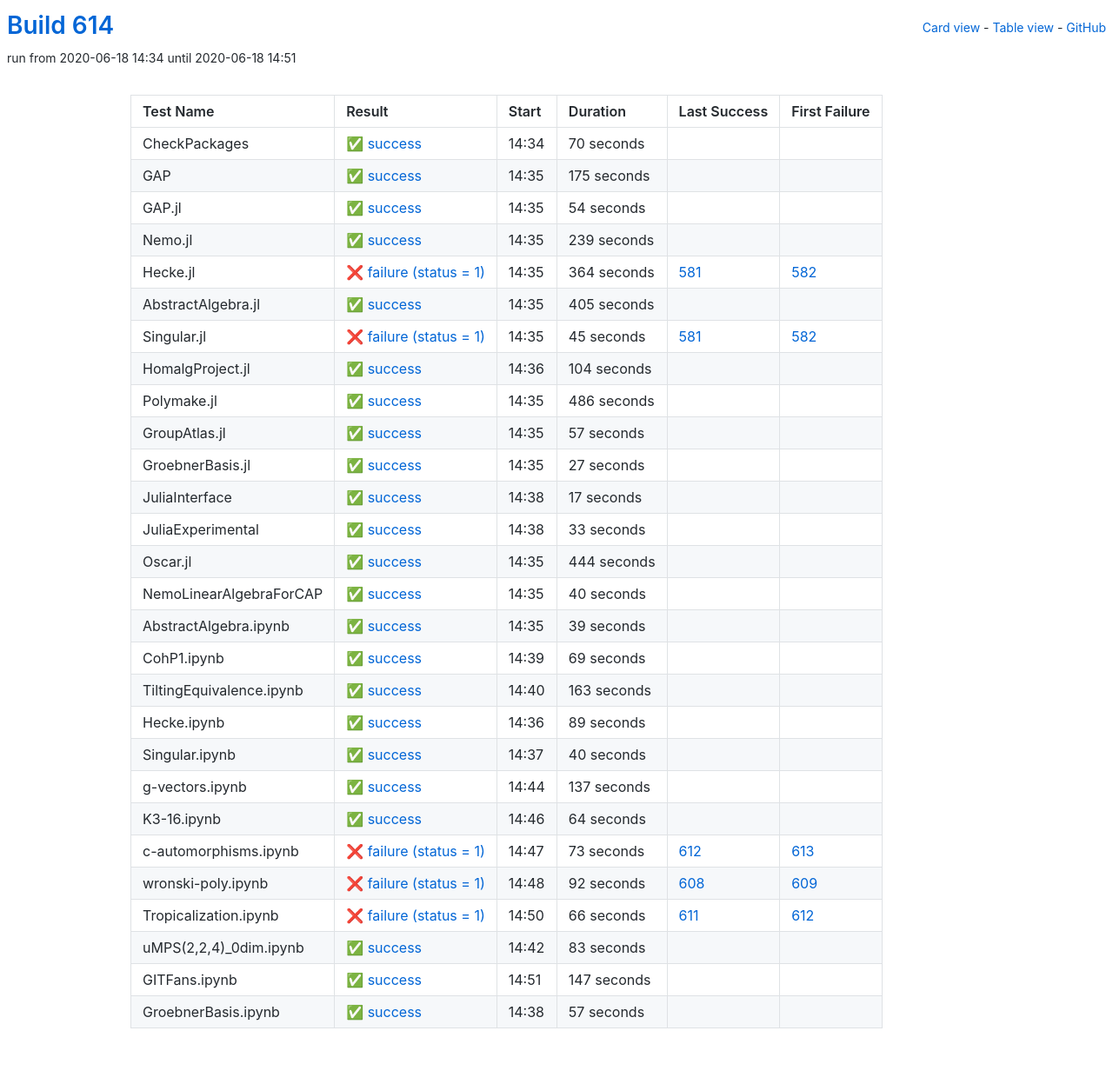
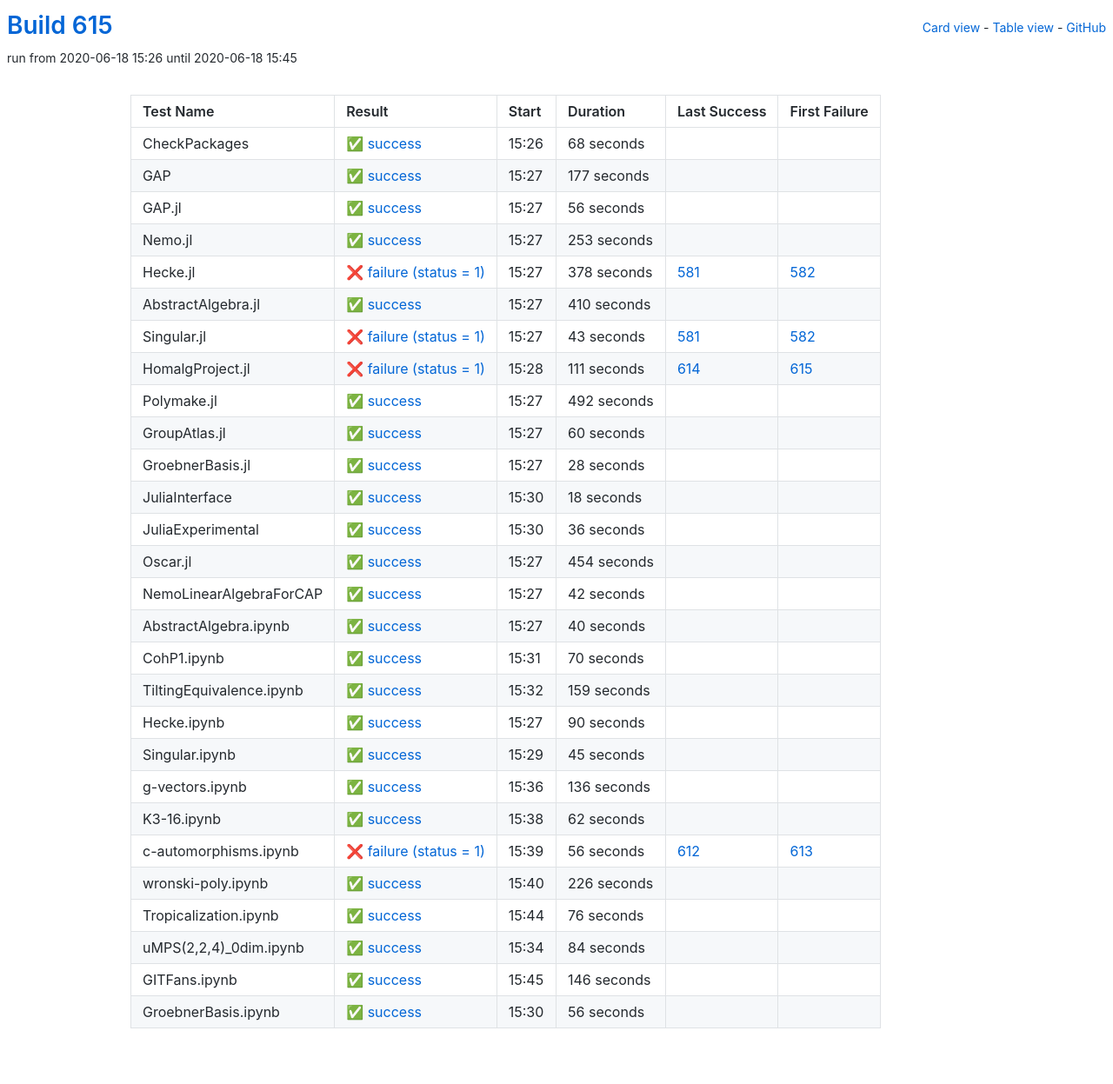
Before and after one commit to oscar-system/oscar-ci-status-1.4, a Jekyll site: the page built from table.html, in a window 1280 px wide. Shown: the whole page at 87% size. Built offline with Jekyll 4.4.1, drawn with Linux system fonts in a browser that asks for light colours.

Commit message:
Build #615

```diff
--- a/_data/ci.yml
+++ b/_data/ci.yml
@@ -1,6 +1,6 @@
 ---
-build: 614
-build_url: https://oscarci.mathematik.uni-kl.de/job/oscar-julia-1.4/614/
+build: 615
+build_url: https://oscarci.mathematik.uni-kl.de/job/oscar-julia-1.4/615/
 job: oscar-julia-1.4
 organization: oscar-system
 repo: oscar-ci-status-1.4
@@ -8,8 +8,200 @@ repourl: https://github.com/oscar-system/oscar-ci-status-1.4
 tests:
 - name: CheckPackages
   id: checkpackages
-  log: https://oscarci.mathematik.uni-kl.de/job/oscar-julia-1.4/614/artifact/logs/build-614/CheckPackages.log
-  start: 2020-06-18 14:34
+  log: https://oscarci.mathematik.uni-kl.de/job/oscar-julia-1.4/615/artifact/logs/build-615/CheckPackages.log
+  start: 2020-06-18 15:26
+  success: true
+  exitcode: 0
+  status: success
+  duration: 68
+  last_success: false
+  last_success_url:
+  first_failure: false
+  first_failure_url:
+- name: GAP
+  id: gap
+  log: https://oscarci.mathematik.uni-kl.de/job/oscar-julia-1.4/615/artifact/logs/build-615/GAP.log
+  start: 2020-06-18 15:27
+  success: true
+  exitcode: 0
+  status: success
+  duration: 177
+  last_success: false
+  last_success_url:
+  first_failure: false
+  first_failure_url:
+- name: GAP.jl
+  id: gap-jl
+  log: https://oscarci.mathematik.uni-kl.de/job/oscar-julia-1.4/615/artifact/logs/build-615/GAP.jl.log
+  start: 2020-06-18 15:27
+  success: true
+  exitcode: 0
+  status: success
+  duration: 56
+  last_success: false
+  last_success_url:
+  first_failure: false
+  first_failure_url:
+- name: Nemo.jl
+  id: nemo-jl
+  log: https://oscarci.mathematik.uni-kl.de/job/oscar-julia-1.4/615/artifact/logs/build-615/Nemo.jl.log
+  start: 2020-06-18 15:27
+  success: true
+  exitcode: 0
+  status: success
+  duration: 253
+  last_success: false
+  last_success_url:
+  first_failure: false
+  first_failure_url:
+- name: Hecke.jl
+  id: hecke-jl
+  log: https://oscarci.mathematik.uni-kl.de/job/oscar-julia-1.4/615/artifact/logs/build-615/Hecke.jl.log
+  start: 2020-06-18 15:27
+  success: false
+  exitcode: 1
+  status: failure
+  duration: 378
+  last_success: 581
+  last_success_url: https://oscarci.mathematik.uni-kl.de/job/oscar-julia-1.4/581/
+  first_failure: 582
+  first_failure_url: https://oscarci.mathematik.uni-kl.de/job/oscar-julia-1.4/582/
+- name: AbstractAlgebra.jl
+  id: abstractalgebra-jl
+  log: https://oscarci.mathematik.uni-kl.de/job/oscar-julia-1.4/615/artifact/logs/build-615/AbstractAlgebra.jl.log
+  start: 2020-06-18 15:27
+  success: true
+  exitcode: 0
+  status: success
+  duration: 410
+  last_success: false
+  last_success_url:
+  first_failure: false
+  first_failure_url:
+- name: Singular.jl
+  id: singular-jl
+  log: https://oscarci.mathematik.uni-kl.de/job/oscar-julia-1.4/615/artifact/logs/build-615/Singular.jl.log
+  start: 2020-06-18 15:27
+  success: false
+  exitcode: 1
+  status: failure
+  duration: 43
+  last_success: 581
+  last_success_url: https://oscarci.mathematik.uni-kl.de/job/oscar-julia-1.4/581/
+  first_failure: 582
+  first_failure_url: https://oscarci.mathematik.uni-kl.de/job/oscar-julia-1.4/582/
+- name: HomalgProject.jl
+  id: homalgproject-jl
+  log: https://oscarci.mathematik.uni-kl.de/job/oscar-julia-1.4/615/artifact/logs/build-615/HomalgProject.jl.log
+  start: 2020-06-18 15:28
+  success: false
+  exitcode: 1
+  status: failure
+  duration: 111
+  last_success: 614
+  last_success_url: https://oscarci.mathematik.uni-kl.de/job/oscar-julia-1.4/614/
+  first_failure: 615
+  first_failure_url: https://oscarci.mathematik.uni-kl.de/job/oscar-julia-1.4/615/
+- name: Polymake.jl
+  id: polymake-jl
+  log: https://oscarci.mathematik.uni-kl.de/job/oscar-julia-1.4/615/artifact/logs/build-615/Polymake.jl.log
+  start: 2020-06-18 15:27
+  success: true
+  exitcode: 0
+  status: success
+  duration: 492
+  last_success: false
+  last_success_url:
+  first_failure: false
+  first_failure_url:
+- name: GroupAtlas.jl
+  id: groupatlas-jl
+  log: https://oscarci.mathematik.uni-kl.de/job/oscar-julia-1.4/615/artifact/logs/build-615/GroupAtlas.jl.log
+  start: 2020-06-18 15:27
+  success: true
+  exitcode: 0
+  status: success
+  duration: 60
+  last_success: false
+  last_success_url:
+  first_failure: false
+  first_failure_url:
+- name: GroebnerBasis.jl
+  id: groebnerbasis-jl
+  log: https://oscarci.mathematik.uni-kl.de/job/oscar-julia-1.4/615/artifact/logs/build-615/GroebnerBasis.jl.log
+  start: 2020-06-18 15:27
+  success: true
+  exitcode: 0
+  status: success
+  duration: 28
+  last_success: false
+  last_success_url:
+  first_failure: false
+  first_failure_url:
+- name: JuliaInterface
+  id: juliainterface
+  log: https://oscarci.mathematik.uni-kl.de/job/oscar-julia-1.4/615/artifact/logs/build-615/JuliaInterface.log
+  start: 2020-06-18 15:30
+  success: true
+  exitcode: 0
+  status: success
+  duration: 18
+  last_success: false
+  last_success_url:
+  first_failure: false
+  first_failure_url:
+- name: JuliaExperimental
+  id: juliaexperimental
+  log: https://oscarci.mathematik.uni-kl.de/job/oscar-julia-1.4/615/artifact/logs/build-615/JuliaExperimental.log
+  start: 2020-06-18 15:30
+  success: true
+  exitcode: 0
+  status: success
+  duration: 36
+  last_success: false
+  last_success_url:
+  first_failure: false
+  first_failure_url:
+- name: Oscar.jl
+  id: oscar-jl
+  log: https://oscarci.mathematik.uni-kl.de/job/oscar-julia-1.4/615/artifact/logs/build-615/Oscar.jl.log
+  start: 2020-06-18 15:27
+  success: true
+  exitcode: 0
+  status: success
+  duration: 454
+  last_success: false
+  last_success_url:
+  first_failure: false
+  first_failure_url:
+- name: NemoLinearAlgebraForCAP
+  id: nemolinearalgebraforcap
+  log: https://oscarci.mathematik.uni-kl.de/job/oscar-julia-1.4/615/artifact/logs/build-615/NemoLinearAlgebraForCAP.log
+  start: 2020-06-18 15:27
+  success: true
+  exitcode: 0
+  status: success
+  duration: 42
+  last_success: false
+  last_success_url:
+  first_failure: false
+  first_failure_url:
+- name: AbstractAlgebra.ipynb
+  id: abstractalgebra-ipynb
+  log: https://oscarci.mathematik.uni-kl.de/job/oscar-julia-1.4/615/artifact/logs/build-615/AbstractAlgebra.ipynb.log
+  start: 2020-06-18 15:27
+  success: true
+  exitcode: 0
+  status: success
+  duration: 40
+  last_success: false
+  last_success_url:
+  first_failure: false
+  first_failure_url:
+- name: CohP1.ipynb
+  id: cohp1-ipynb
+  log: https://oscarci.mathematik.uni-kl.de/job/oscar-julia-1.4/615/artifact/logs/build-615/CohP1.ipynb.log
+  start: 2020-06-18 15:31
   success: true
   exitcode: 0
   status: success
@@ -18,326 +210,134 @@ tests:
   last_success_url:
   first_failure: false
   first_failure_url:
-- name: GAP
-  id: gap
-  log: https://oscarci.mathematik.uni-kl.de/job/oscar-julia-1.4/614/artifact/logs/build-614/GAP.log
-  start: 2020-06-18 14:35
+- name: TiltingEquivalence.ipynb
+  id: tiltingequivalence-ipynb
+  log: https://oscarci.mathematik.uni-kl.de/job/oscar-julia-1.4/615/artifact/logs/build-615/TiltingEquivalence.ipynb.log
+  start: 2020-06-18 15:32
   success: true
   exitcode: 0
   status: success
-  duration: 175
-  last_success: false
-  last_success_url:
-  first_failure: false
-  first_failure_url:
-- name: GAP.jl
-  id: gap-jl
-  log: https://oscarci.mathematik.uni-kl.de/job/oscar-julia-1.4/614/artifact/logs/build-614/GAP.jl.log
-  start: 2020-06-18 14:35
-  success: true
-  exitcode: 0
-  status: success
-  duration: 54
-  last_success: false
-  last_success_url:
-  first_failure: false
-  first_failure_url:
-- name: Nemo.jl
-  id: nemo-jl
-  log: https://oscarci.mathematik.uni-kl.de/job/oscar-julia-1.4/614/artifact/logs/build-614/Nemo.jl.log
-  start: 2020-06-18 14:35
-  success: true
-  exitcode: 0
-  status: success
-  duration: 239
-  last_success: false
-  last_success_url:
-  first_failure: false
-  first_failure_url:
-- name: Hecke.jl
-  id: hecke-jl
-  log: https://oscarci.mathematik.uni-kl.de/job/oscar-julia-1.4/614/artifact/logs/build-614/Hecke.jl.log
-  start: 2020-06-18 14:35
-  success: false
-  exitcode: 1
-  status: failure
-  duration: 364
-  last_success: 581
-  last_success_url: https://oscarci.mathematik.uni-kl.de/job/oscar-julia-1.4/581/
-  first_failure: 582
-  first_failure_url: https://oscarci.mathematik.uni-kl.de/job/oscar-julia-1.4/582/
-- name: AbstractAlgebra.jl
-  id: abstractalgebra-jl
-  log: https://oscarci.mathematik.uni-kl.de/job/oscar-julia-1.4/614/artifact/logs/build-614/AbstractAlgebra.jl.log
-  start: 2020-06-18 14:35
-  success: true
-  exitcode: 0
-  status: success
-  duration: 405
-  last_success: false
-  last_success_url:
-  first_failure: false
-  first_failure_url:
-- name: Singular.jl
-  id: singular-jl
-  log: https://oscarci.mathematik.uni-kl.de/job/oscar-julia-1.4/614/artifact/logs/build-614/Singular.jl.log
-  start: 2020-06-18 14:35
-  success: false
-  exitcode: 1
-  status: failure
-  duration: 45
-  last_success: 581
-  last_success_url: https://oscarci.mathematik.uni-kl.de/job/oscar-julia-1.4/581/
-  first_failure: 582
-  first_failure_url: https://oscarci.mathematik.uni-kl.de/job/oscar-julia-1.4/582/
-- name: HomalgProject.jl
-  id: homalgproject-jl
-  log: https://oscarci.mathematik.uni-kl.de/job/oscar-julia-1.4/614/artifact/logs/build-614/HomalgProject.jl.log
-  start: 2020-06-18 14:36
-  success: true
-  exitcode: 0
-  status: success
-  duration: 104
-  last_success: false
-  last_success_url:
-  first_failure: false
-  first_failure_url:
-- name: Polymake.jl
-  id: polymake-jl
-  log: https://oscarci.mathematik.uni-kl.de/job/oscar-julia-1.4/614/artifact/logs/build-614/Polymake.jl.log
-  start: 2020-06-18 14:35
-  success: true
-  exitcode: 0
-  status: success
-  duration: 486
-  last_success: false
-  last_success_url:
-  first_failure: false
-  first_failure_url:
-- name: GroupAtlas.jl
-  id: groupatlas-jl
-  log: https://oscarci.mathematik.uni-kl.de/job/oscar-julia-1.4/614/artifact/logs/build-614/GroupAtlas.jl.log
-  start: 2020-06-18 14:35
-  success: true
-  exitcode: 0
-  status: success
-  duration: 57
-  last_success: false
-  last_success_url:
-  first_failure: false
-  first_failure_url:
-- name: GroebnerBasis.jl
-  id: groebnerbasis-jl
-  log: https://oscarci.mathematik.uni-kl.de/job/oscar-julia-1.4/614/artifact/logs/build-614/GroebnerBasis.jl.log
-  start: 2020-06-18 14:35
-  success: true
-  exitcode: 0
-  status: success
-  duration: 27
-  last_success: false
-  last_success_url:
-  first_failure: false
-  first_failure_url:
-- name: JuliaInterface
-  id: juliainterface
-  log: https://oscarci.mathematik.uni-kl.de/job/oscar-julia-1.4/614/artifact/logs/build-614/JuliaInterface.log
-  start: 2020-06-18 14:38
-  success: true
-  exitcode: 0
-  status: success
-  duration: 17
-  last_success: false
-  last_success_url:
-  first_failure: false
-  first_failure_url:
-- name: JuliaExperimental
-  id: juliaexperimental
-  log: https://oscarci.mathematik.uni-kl.de/job/oscar-julia-1.4/614/artifact/logs/build-614/JuliaExperimental.log
-  start: 2020-06-18 14:38
-  success: true
-  exitcode: 0
-  status: success
-  duration: 33
-  last_success: false
-  last_success_url:
-  first_failure: false
-  first_failure_url:
-- name: Oscar.jl
-  id: oscar-jl
-  log: https://oscarci.mathematik.uni-kl.de/job/oscar-julia-1.4/614/artifact/logs/build-614/Oscar.jl.log
-  start: 2020-06-18 14:35
-  success: true
-  exitcode: 0
-  status: success
-  duration: 444
-  last_success: false
-  last_success_url:
-  first_failure: false
-  first_failure_url:
-- name: NemoLinearAlgebraForCAP
-  id: nemolinearalgebraforcap
-  log: https://oscarci.mathematik.uni-kl.de/job/oscar-julia-1.4/614/artifact/logs/build-614/NemoLinearAlgebraForCAP.log
-  start: 2020-06-18 14:35
-  success: true
-  exitcode: 0
-  status: success
-  duration: 40
-  last_success: false
-  last_success_url:
-  first_failure: false
-  first_failure_url:
-- name: AbstractAlgebra.ipynb
-  id: abstractalgebra-ipynb
-  log: https://oscarci.mathematik.uni-kl.de/job/oscar-julia-1.4/614/artifact/logs/build-614/AbstractAlgebra.ipynb.log
-  start: 2020-06-18 14:35
-  success: true
-  exitcode: 0
-  status: success
-  duration: 39
-  last_success: false
-  last_success_url:
-  first_failure: false
-  first_failure_url:
-- name: CohP1.ipynb
-  id: cohp1-ipynb
-  log: https://oscarci.mathematik.uni-kl.de/job/oscar-julia-1.4/614/artifact/logs/build-614/CohP1.ipynb.log
-  start: 2020-06-18 14:39
-  success: true
-  exitcode: 0
-  status: success
-  duration: 69
-  last_success: false
-  last_success_url:
-  first_failure: false
-  first_failure_url:
-- name: TiltingEquivalence.ipynb
-  id: tiltingequivalence-ipynb
-  log: https://oscarci.mathematik.uni-kl.de/job/oscar-julia-1.4/614/artifact/logs/build-614/TiltingEquivalence.ipynb.log
-  start: 2020-06-18 14:40
-  success: true
-  exitcode: 0
-  status: success
-  duration: 163
+  duration: 159
   last_success: false
   last_success_url:
   first_failure: false
   first_failure_url:
 - name: Hecke.ipynb
   id: hecke-ipynb
-  log: https://oscarci.mathematik.uni-kl.de/job/oscar-julia-1.4/614/artifact/logs/build-614/Hecke.ipynb.log
-  start: 2020-06-18 14:36
+  log: https://oscarci.mathematik.uni-kl.de/job/oscar-julia-1.4/615/artifact/logs/build-615/Hecke.ipynb.log
+  start: 2020-06-18 15:27
   success: true
   exitcode: 0
   status: success
-  duration: 89
+  duration: 90
   last_success: false
   last_success_url:
   first_failure: false
   first_failure_url:
 - name: Singular.ipynb
   id: singular-ipynb
-  log: https://oscarci.mathematik.uni-kl.de/job/oscar-julia-1.4/614/artifact/logs/build-614/Singular.ipynb.log
-  start: 2020-06-18 14:37
+  log: https://oscarci.mathematik.uni-kl.de/job/oscar-julia-1.4/615/artifact/logs/build-615/Singular.ipynb.log
+  start: 2020-06-18 15:29
   success: true
   exitcode: 0
   status: success
-  duration: 40
+  duration: 45
   last_success: false
   last_success_url:
   first_failure: false
   first_failure_url:
 - name: g-vectors.ipynb
   id: g-vectors-ipynb
-  log: https://oscarci.mathematik.uni-kl.de/job/oscar-julia-1.4/614/artifact/logs/build-614/g-vectors.ipynb.log
-  start: 2020-06-18 14:44
+  log: https://oscarci.mathematik.uni-kl.de/job/oscar-julia-1.4/615/artifact/logs/build-615/g-vectors.ipynb.log
+  start: 2020-06-18 15:36
   success: true
   exitcode: 0
   status: success
-  duration: 137
+  duration: 136
   last_success: false
   last_success_url:
   first_failure: false
   first_failure_url:
 - name: K3-16.ipynb
   id: k3-16-ipynb
-  log: https://oscarci.mathematik.uni-kl.de/job/oscar-julia-1.4/614/artifact/logs/build-614/K3-16.ipynb.log
-  start: 2020-06-18 14:46
+  log: https://oscarci.mathematik.uni-kl.de/job/oscar-julia-1.4/615/artifact/logs/build-615/K3-16.ipynb.log
+  start: 2020-06-18 15:38
   success: true
   exitcode: 0
   status: success
-  duration: 64
+  duration: 62
   last_success: false
   last_success_url:
   first_failure: false
   first_failure_url:
 - name: c-automorphisms.ipynb
   id: c-automorphisms-ipynb
-  log: https://oscarci.mathematik.uni-kl.de/job/oscar-julia-1.4/614/artifact/logs/build-614/c-automorphisms.ipynb.log
-  start: 2020-06-18 14:47
+  log: https://oscarci.mathematik.uni-kl.de/job/oscar-julia-1.4/615/artifact/logs/build-615/c-automorphisms.ipynb.log
+  start: 2020-06-18 15:39
   success: false
   exitcode: 1
   status: failure
-  duration: 73
+  duration: 56
   last_success: 612
   last_success_url: https://oscarci.mathematik.uni-kl.de/job/oscar-julia-1.4/612/
   first_failure: 613
   first_failure_url: https://oscarci.mathematik.uni-kl.de/job/oscar-julia-1.4/613/
 - name: wronski-poly.ipynb
   id: wronski-poly-ipynb
-  log: https://oscarci.mathematik.uni-kl.de/job/oscar-julia-1.4/614/artifact/logs/build-614/wronski-poly.ipynb.log
-  start: 2020-06-18 14:48
-  success: false
-  exitcode: 1
-  status: failure
-  duration: 92
-  last_success: 608
-  last_success_url: https://oscarci.mathematik.uni-kl.de/job/oscar-julia-1.4/608/
-  first_failure: 609
-  first_failure_url: https://oscarci.mathematik.uni-kl.de/job/oscar-julia-1.4/609/
-- name: Tropicalization.ipynb
-  id: tropicalization-ipynb
-  log: https://oscarci.mathematik.uni-kl.de/job/oscar-julia-1.4/614/artifact/logs/build-614/Tropicalization.ipynb.log
-  start: 2020-06-18 14:50
-  success: false
-  exitcode: 1
-  status: failure
-  duration: 66
-  last_success: 611
-  last_success_url: https://oscarci.mathematik.uni-kl.de/job/oscar-julia-1.4/611/
-  first_failure: 612
-  first_failure_url: https://oscarci.mathematik.uni-kl.de/job/oscar-julia-1.4/612/
-- name: uMPS(2,2,4)_0dim.ipynb
-  id: umps-2-2-4-0dim-ipynb
-  log: https://oscarci.mathematik.uni-kl.de/job/oscar-julia-1.4/614/artifact/logs/build-614/uMPS-2-2-4-_0dim.ipynb.log
-  start: 2020-06-18 14:42
+  log: https://oscarci.mathematik.uni-kl.de/job/oscar-julia-1.4/615/artifact/logs/build-615/wronski-poly.ipynb.log
+  start: 2020-06-18 15:40
   success: true
   exitcode: 0
   status: success
-  duration: 83
+  duration: 226
+  last_success: false
+  last_success_url:
+  first_failure: false
+  first_failure_url:
+- name: Tropicalization.ipynb
+  id: tropicalization-ipynb
+  log: https://oscarci.mathematik.uni-kl.de/job/oscar-julia-1.4/615/artifact/logs/build-615/Tropicalization.ipynb.log
+  start: 2020-06-18 15:44
+  success: true
+  exitcode: 0
+  status: success
+  duration: 76
+  last_success: false
+  last_success_url:
+  first_failure: false
+  first_failure_url:
+- name: uMPS(2,2,4)_0dim.ipynb
+  id: umps-2-2-4-0dim-ipynb
+  log: https://oscarci.mathematik.uni-kl.de/job/oscar-julia-1.4/615/artifact/logs/build-615/uMPS-2-2-4-_0dim.ipynb.log
+  start: 2020-06-18 15:34
+  success: true
+  exitcode: 0
+  status: success
+  duration: 84
   last_success: false
   last_success_url:
   first_failure: false
   first_failure_url:
 - name: GITFans.ipynb
   id: gitfans-ipynb
-  log: https://oscarci.mathematik.uni-kl.de/job/oscar-julia-1.4/614/artifact/logs/build-614/GITFans.ipynb.log
-  start: 2020-06-18 14:51
+  log: https://oscarci.mathematik.uni-kl.de/job/oscar-julia-1.4/615/artifact/logs/build-615/GITFans.ipynb.log
+  start: 2020-06-18 15:45
   success: true
   exitcode: 0
   status: success
-  duration: 147
+  duration: 146
   last_success: false
   last_success_url:
   first_failure: false
   first_failure_url:
 - name: GroebnerBasis.ipynb
   id: groebnerbasis-ipynb
-  log: https://oscarci.mathematik.uni-kl.de/job/oscar-julia-1.4/614/artifact/logs/build-614/GroebnerBasis.ipynb.log
-  start: 2020-06-18 14:38
+  log: https://oscarci.mathematik.uni-kl.de/job/oscar-julia-1.4/615/artifact/logs/build-615/GroebnerBasis.ipynb.log
+  start: 2020-06-18 15:30
   success: true
   exitcode: 0
   status: success
-  duration: 57
+  duration: 56
   last_success: false
   last_success_url:
   first_failure: false
```
Also changed, not shown: README.md.
